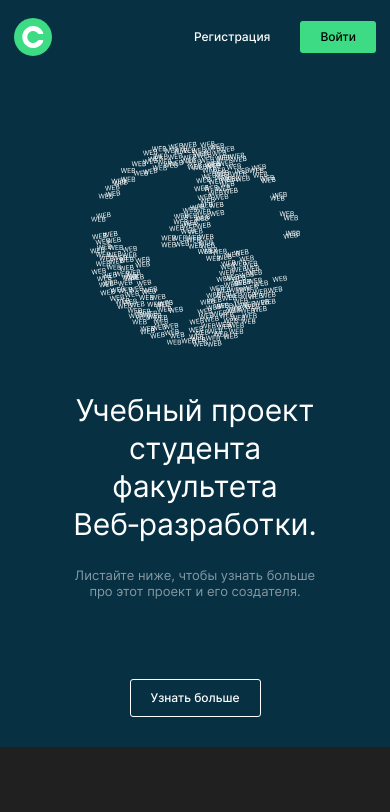
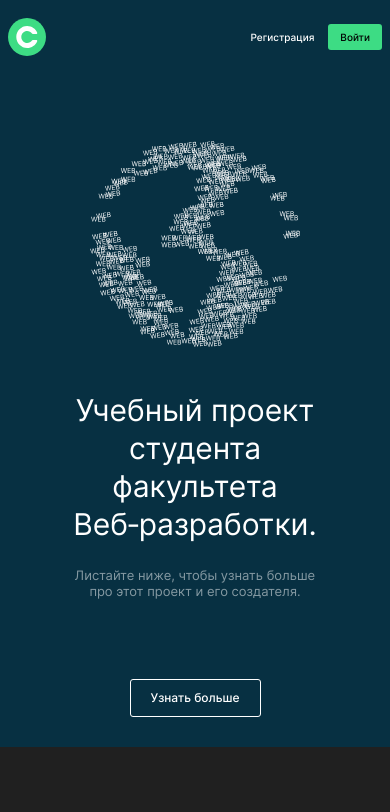
Before and after one commit to X5HR7/movies-explorer-frontend, a React app: page / in a window 390 px wide. Shown: the top 812 px of the page. Built offline with nearby package versions, Linux system fonts and the light colour scheme.

Commit message:
fix: исправить отступы в шапке на 320

```diff
--- a/src/components/modules/Header/Header.css
+++ b/src/components/modules/Header/Header.css
@@ -34,10 +34,10 @@
 
 @media screen and (max-width: 500px) {
   .header__logo {
-    margin-left: 14px;
+    margin-left: 8px;
   }
 
   .header__content {
-    margin-right: 14px;
+    margin-right: 8px;
   }
 }
--- a/src/components/modules/Navigation/Navigation.css
+++ b/src/components/modules/Navigation/Navigation.css
@@ -277,4 +277,14 @@
     font-weight: 500;
     line-height: 16px;
   }
+
+  .navigation__signup-link {
+    font-size: 10px;
+    margin-right: 14px;
+  }
+
+  .navigation__signin-link {
+    padding: 5px 12px;
+    font-size: 10px;
+  }
 }
```
